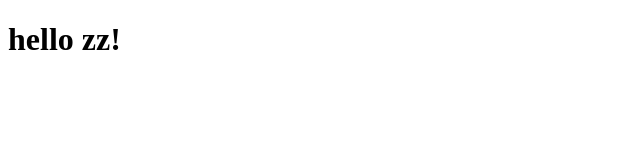
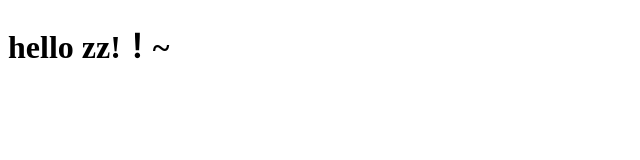
Before and after one commit to bay1226/learn, a plain HTML site: page site/index.html in a window 1280 px wide. Shown: the whole page, without its empty margins (0-640 px from the left). Drawn offline with Linux system fonts and the light colour scheme.

Commit message:
my second page

```diff
--- a/site/index.html
+++ b/site/index.html
@@ -4,6 +4,6 @@
 	<title>hello bay</title>
 </head>
 <body>
-<h1>hello zz!</h1>
+<h1>hello zz!！~</h1>
 </body>
 </html>
```
